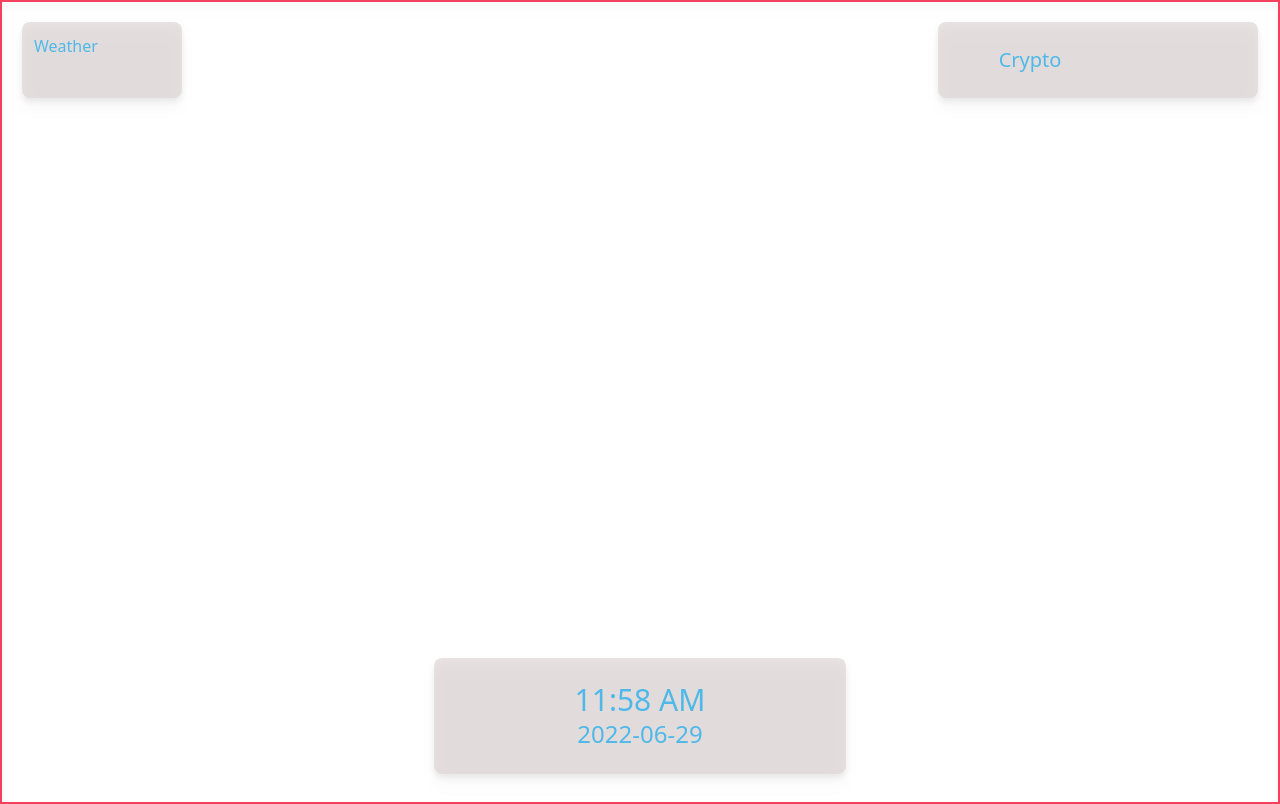
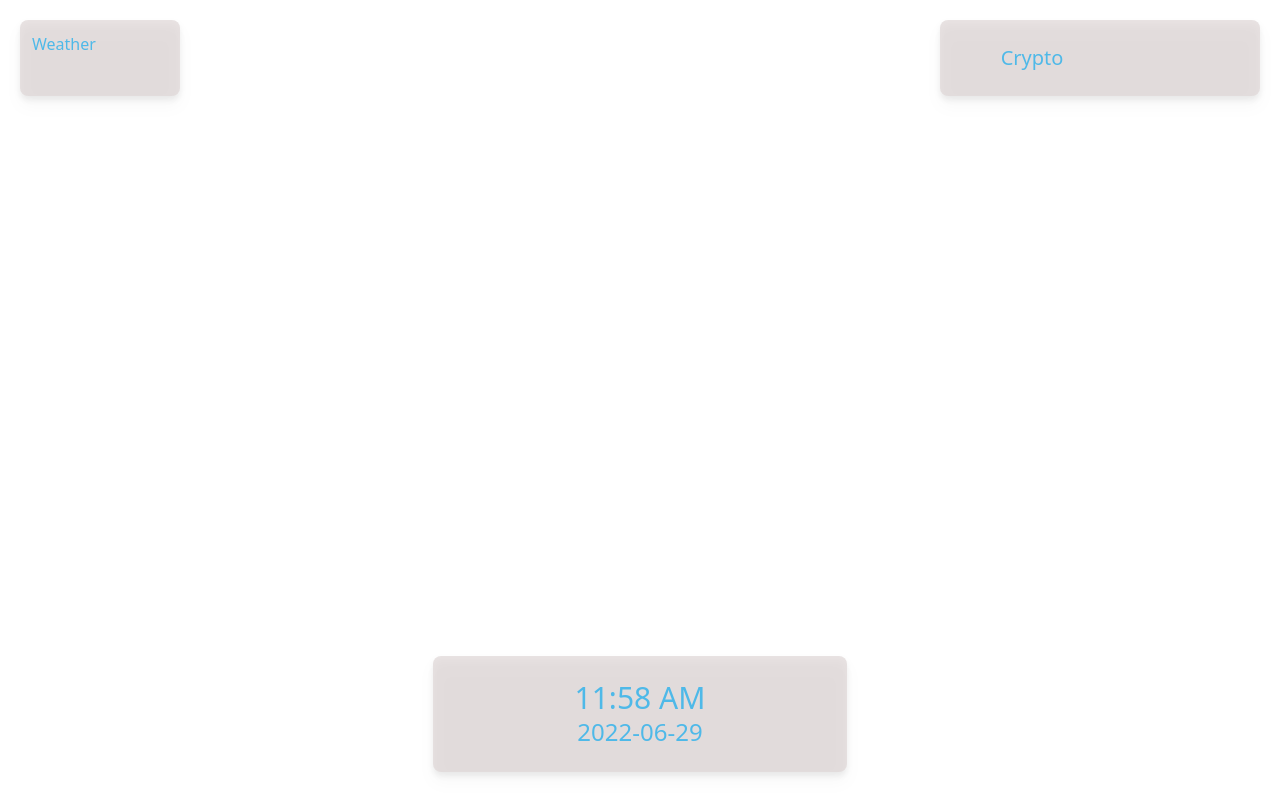
Before and after one commit to billhdev/browserdashboard.github.io, a website: page index.html in a window 1280 px wide. Drawn offline with Linux system fonts and the light colour scheme; no server answers.

Commit message:
remove guideline border

```diff
--- a/index.html
+++ b/index.html
@@ -10,7 +10,7 @@
 </head>
 
 <body
-  class=" border-2 border-rose-500  mx-auto p-0 box-border overscroll-y-none bg-no-repeat bg-center bg-fixed bg-cover drop-shadow-lg">
+  class="mx-auto p-0 box-border overscroll-y-none bg-no-repeat bg-center bg-fixed bg-cover drop-shadow-lg">
 
   <main>
     <div class="p-5 flex flex-col justify-between h-screen ">
```
